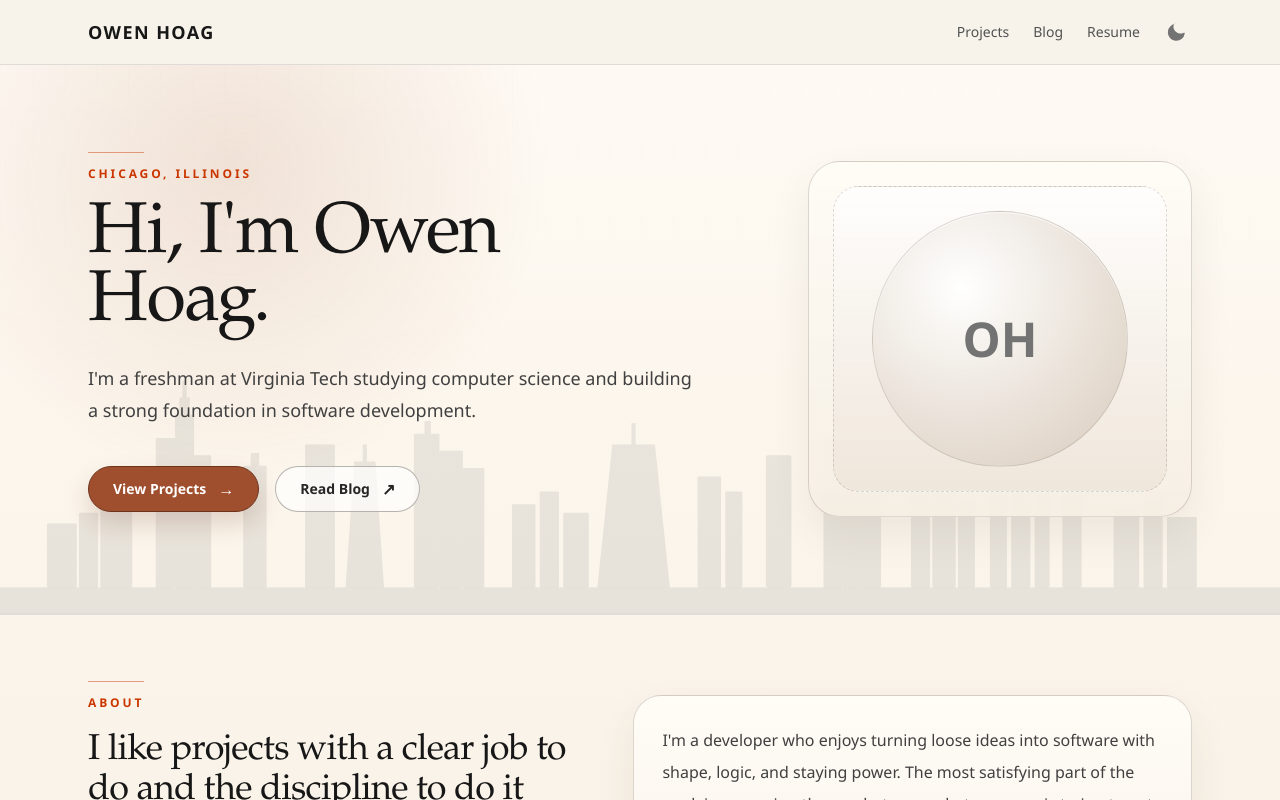
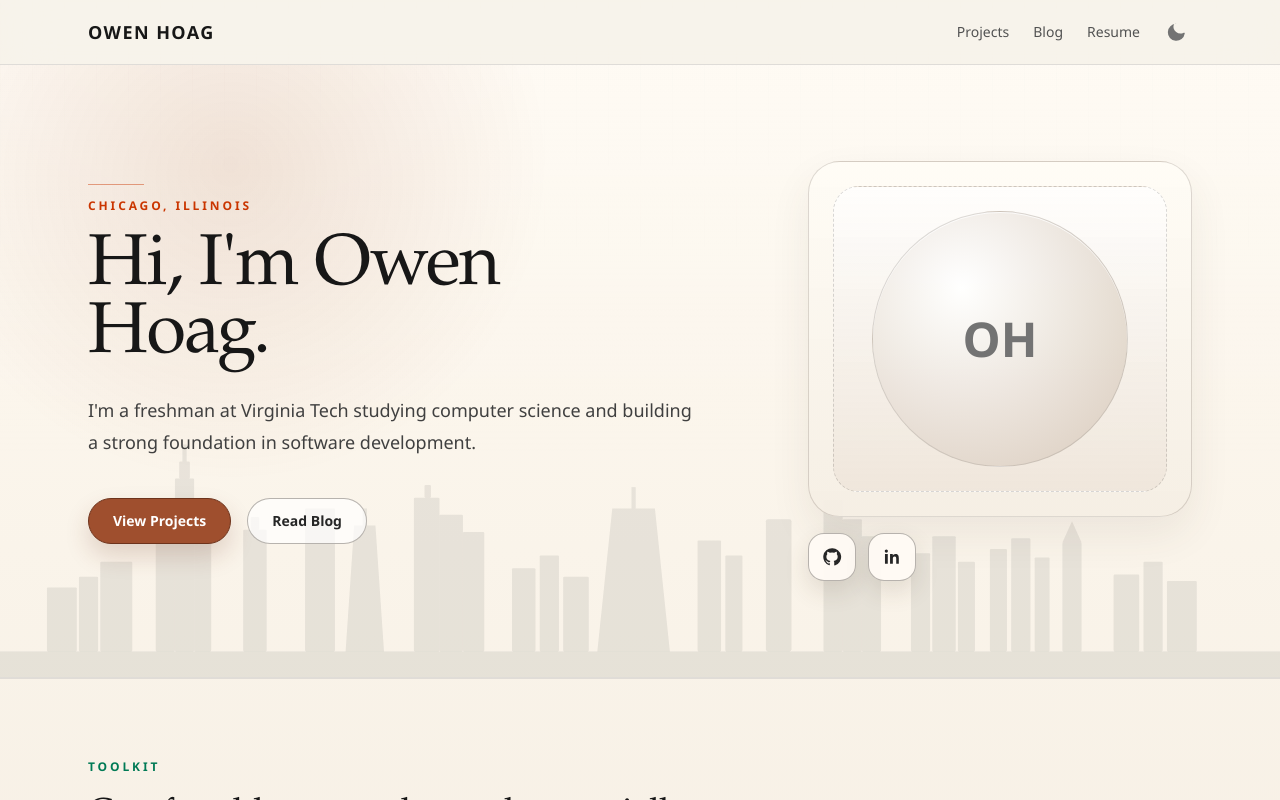
Before and after one commit to owenhoagie/portfolio, a Next.js app: page / in a window 1280 px wide. Shown: the top 800 px of the page. Built offline with nearby package versions, Linux system fonts and the light colour scheme.

Commit message:
Refine hero layout and remove About section

```diff
--- a/src/app/page.tsx
+++ b/src/app/page.tsx
@@ -1,5 +1,4 @@
 import Hero from "@/components/Hero";
-import About from "@/components/About";
 import SkillsList from "@/components/SkillsList";
 import ProjectGrid from "@/components/ProjectGrid";
 import BlogList from "@/components/BlogList";
@@ -14,8 +13,6 @@ export default function HomePage() {
   return (
     <>
       <Hero />
-
-      <About />
 
       <SkillsList />
 
--- a/src/components/Hero.tsx
+++ b/src/components/Hero.tsx
@@ -20,31 +20,59 @@ export default function Hero() {
           <div className="animate-fade-up animation-delay-300 mt-10 flex flex-wrap gap-4">
             <Link
               href="/projects"
-              className="inline-flex items-center gap-3 rounded-full border border-[var(--color-accent-deep)] bg-[var(--color-accent)] px-6 py-3 text-sm font-semibold text-white shadow-[0_12px_24px_rgba(109,51,28,0.18)] transition hover:-translate-y-0.5 hover:bg-[var(--color-accent-deep)] hover:shadow-[0_16px_28px_rgba(109,51,28,0.24)]"
+              className="inline-flex items-center rounded-full border border-[var(--color-accent-deep)] bg-[var(--color-accent)] px-6 py-3 text-sm font-semibold text-white shadow-[0_12px_24px_rgba(109,51,28,0.18)] transition hover:-translate-y-0.5 hover:bg-[var(--color-accent-deep)] hover:shadow-[0_16px_28px_rgba(109,51,28,0.24)]"
             >
               View Projects
-              <span aria-hidden="true" className="text-base leading-none">
-                →
-              </span>
             </Link>
             <Link
               href="/blog"
-              className="inline-flex items-center gap-3 rounded-full border border-stone-400/80 bg-white/70 px-6 py-3 text-sm font-semibold text-neutral-800 transition hover:-translate-y-0.5 hover:border-stone-700 hover:bg-white hover:text-neutral-950 dark:border-white/15 dark:bg-white/5 dark:text-neutral-100 dark:hover:border-white/30 dark:hover:bg-white/8 dark:hover:text-white"
+              className="inline-flex items-center rounded-full border border-stone-400/80 bg-white/70 px-6 py-3 text-sm font-semibold text-neutral-800 transition hover:-translate-y-0.5 hover:border-stone-700 hover:bg-white hover:text-neutral-950 dark:border-white/15 dark:bg-white/5 dark:text-neutral-100 dark:hover:border-white/30 dark:hover:bg-white/8 dark:hover:text-white"
             >
               Read Blog
-              <span aria-hidden="true" className="text-base leading-none">
-                ↗
-              </span>
             </Link>
           </div>
         </div>
 
         <div className="animate-fade-up animation-delay-150 flex justify-center md:justify-end">
-          <div className="surface-panel w-full max-w-sm rounded-[2rem] p-6">
-            <div className="rounded-[1.6rem] border border-dashed border-black/15 bg-[linear-gradient(180deg,rgba(255,255,255,0.72),rgba(239,230,219,0.9))] p-6 text-center dark:border-white/15 dark:bg-[linear-gradient(180deg,rgba(255,255,255,0.05),rgba(255,255,255,0.02))]">
-              <div className="mx-auto flex h-64 w-64 items-center justify-center rounded-full border border-black/10 bg-[radial-gradient(circle_at_35%_30%,rgba(255,255,255,0.95),rgba(215,201,185,0.95))] text-5xl font-semibold text-neutral-500 shadow-[inset_0_1px_0_rgba(255,255,255,0.75)] dark:border-white/10 dark:bg-[radial-gradient(circle_at_35%_30%,rgba(255,255,255,0.12),rgba(255,255,255,0.04))] dark:text-neutral-300">
-                OH
+          <div className="w-full max-w-sm">
+            <div className="surface-panel rounded-[2rem] p-6">
+              <div className="rounded-[1.6rem] border border-dashed border-black/15 bg-[linear-gradient(180deg,rgba(255,255,255,0.72),rgba(239,230,219,0.9))] p-6 text-center dark:border-white/15 dark:bg-[linear-gradient(180deg,rgba(255,255,255,0.05),rgba(255,255,255,0.02))]">
+                <div className="mx-auto flex h-64 w-64 items-center justify-center rounded-full border border-black/10 bg-[radial-gradient(circle_at_35%_30%,rgba(255,255,255,0.95),rgba(215,201,185,0.95))] text-5xl font-semibold text-neutral-500 shadow-[inset_0_1px_0_rgba(255,255,255,0.75)] dark:border-white/10 dark:bg-[radial-gradient(circle_at_35%_30%,rgba(255,255,255,0.12),rgba(255,255,255,0.04))] dark:text-neutral-300">
+                  OH
+                </div>
               </div>
+            </div>
+            <div className="mt-4 flex items-center justify-start gap-3">
+              <a
+                href="https://github.com/owenhoagie"
+                target="_blank"
+                rel="noopener noreferrer"
+                aria-label="GitHub"
+                className="flex h-12 w-12 items-center justify-center rounded-2xl border border-stone-400/80 bg-[rgba(255,250,244,0.96)] text-neutral-800 shadow-[0_10px_24px_rgba(80,61,45,0.14)] transition hover:-translate-y-0.5 hover:border-stone-700 hover:bg-white hover:text-neutral-950 dark:border-white/20 dark:bg-[rgba(24,32,42,0.92)] dark:text-neutral-100 dark:hover:border-white/35 dark:hover:bg-[rgba(31,41,53,0.98)] dark:hover:text-white"
+              >
+                <svg
+                  aria-hidden="true"
+                  viewBox="0 0 24 24"
+                  className="h-5 w-5 fill-current"
+                >
+                  <path d="M12 1.5a10.5 10.5 0 0 0-3.32 20.46c.53.1.72-.23.72-.52 0-.26-.01-.95-.01-1.86-2.94.64-3.56-1.25-3.56-1.25-.48-1.21-1.17-1.53-1.17-1.53-.96-.66.07-.65.07-.65 1.06.07 1.62 1.09 1.62 1.09.94 1.61 2.47 1.15 3.07.88.1-.68.37-1.15.67-1.41-2.35-.27-4.82-1.17-4.82-5.23 0-1.16.41-2.11 1.09-2.86-.11-.27-.47-1.37.1-2.85 0 0 .89-.29 2.92 1.09a10.16 10.16 0 0 1 5.32 0c2.03-1.38 2.92-1.09 2.92-1.09.57 1.48.21 2.58.1 2.85.68.75 1.09 1.7 1.09 2.86 0 4.07-2.47 4.95-4.83 5.21.38.33.72.97.72 1.96 0 1.42-.01 2.56-.01 2.9 0 .29.19.62.73.52A10.5 10.5 0 0 0 12 1.5Z" />
+                </svg>
+              </a>
+              <a
+                href="https://linkedin.com/in/owenhoag"
+                target="_blank"
+                rel="noopener noreferrer"
+                aria-label="LinkedIn"
+                className="flex h-12 w-12 items-center justify-center rounded-2xl border border-stone-400/80 bg-[rgba(255,250,244,0.96)] text-neutral-800 shadow-[0_10px_24px_rgba(80,61,45,0.14)] transition hover:-translate-y-0.5 hover:border-stone-700 hover:bg-white hover:text-neutral-950 dark:border-white/20 dark:bg-[rgba(24,32,42,0.92)] dark:text-neutral-100 dark:hover:border-white/35 dark:hover:bg-[rgba(31,41,53,0.98)] dark:hover:text-white"
+              >
+                <svg
+                  aria-hidden="true"
+                  viewBox="0 0 24 24"
+                  className="h-5 w-5 fill-current"
+                >
+                  <path d="M6.94 8.5H3.56V20h3.38V8.5Zm.22-3.56a1.96 1.96 0 1 0-3.92 0 1.96 1.96 0 0 0 3.92 0ZM20.44 20h-3.37v-5.6c0-1.34-.03-3.06-1.87-3.06-1.88 0-2.17 1.47-2.17 2.97V20h-3.37V8.5h3.24v1.57h.05c.45-.85 1.55-1.75 3.19-1.75 3.41 0 4.04 2.24 4.04 5.15V20Z" />
+                </svg>
+              </a>
             </div>
           </div>
         </div>
--- a/src/components/SkillsList.tsx
+++ b/src/components/SkillsList.tsx
@@ -22,7 +22,7 @@ export default function SkillsList() {
       <div className="mx-auto max-w-6xl px-6 py-20">
         <div className="mb-8 flex flex-col gap-4 md:flex-row md:items-end md:justify-between">
           <div>
-            <p className="section-label eyebrow-rule mb-5 text-xs font-semibold uppercase text-emerald-700 dark:text-emerald-300">
+            <p className="section-label mb-5 text-xs font-semibold uppercase text-emerald-700 dark:text-emerald-300">
               Toolkit
             </p>
             <h2 className="text-3xl text-neutral-900 dark:text-neutral-100 sm:text-4xl">
```
